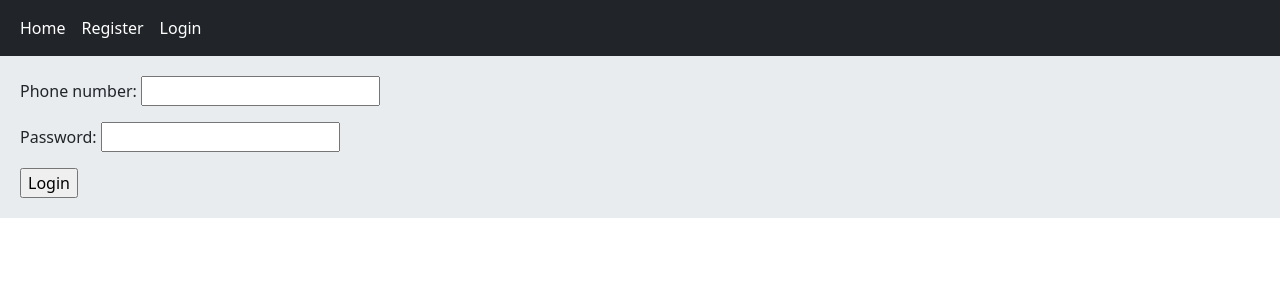
After one commit to Ali-Samaaa/e-commerce, a Django app: page /accounts/login/ in a window 1280 px wide. The commit adds this page. Shown: the top 300 px of the page. Run offline with Django 5.2, Linux system fonts and the light colour scheme.

Commit message:
user login not done

```diff
--- a/accounts/forms.py
+++ b/accounts/forms.py
@@ -58,3 +58,8 @@ class UserRegistrationForm(forms.Form):
 
 class VerifyCodeForm(forms.Form):
     code = forms.IntegerField()
+
+
+class UserLoginFrom(forms.Form):
+    phone_number = forms.CharField(max_length=11)
+    password = forms.CharField(widget=forms.PasswordInput)
--- /dev/null
+++ b/accounts/templates/accounts/login.html
@@ -0,0 +1,8 @@
+{% extends 'base.html' %}
+{% block content %}
+    <form action="" method="post" novalidate>
+        {% csrf_token %}
+        {{ form.as_p }}
+        <input type="submit" value="Login">
+    </form>
+{% endblock %}
--- a/accounts/urls.py
+++ b/accounts/urls.py
@@ -5,4 +5,5 @@ app_name = 'accounts'
 urlpatterns = [
     path('register/', views.UserRegisterView.as_view(), name='user_register'),
     path('verify/', views.UserRegisterVerifyCodeView.as_view(), name='verify_code'),
+    path('login/', views.UserLoginView.as_view(), name='user_login'),
 ]
--- a/accounts/views.py
+++ b/accounts/views.py
@@ -1,8 +1,6 @@
-import datetime
-
 from django.shortcuts import render, redirect
 from django.views import View
-from .forms import UserRegistrationForm, VerifyCodeForm
+from .forms import UserRegistrationForm, VerifyCodeForm, UserLoginFrom
 from utils import send_opt_code
 import random
 from .models import OptCode, User
@@ -67,3 +65,63 @@ class UserRegisterVerifyCodeView(View):
                 messages.error(request, 'this code is wrong.', 'danger')
                 return redirect('accounts:verify_code')
         return redirect('home:home')
+
+
+class UserLoginView(View):
+    form_class = UserLoginFrom
+
+    def get(self, request):
+        form = self.form_class()
+        return render(request, 'accounts/login.html', {'form': form})
+
+    def post(self, request):
+        form = self.form_class(request.POST)
+        if form.is_valid():
+            code = random.randint(1000, 9999)
+            # send_opt_code(form.cleaned_data['phone_number'], code=code)
+            OptCode.objects.create(phone_number=form.cleaned_data['phone_number'], code=code)
+            print('B'*90)
+            print(code)
+            request.session['user_login_info'] = {
+                'phone_number': form.cleaned_data['phone_number'],
+                'password': form.cleaned_data['password']
+            }
+            messages.success(request, 'we send you a sms', 'success')
+            return redirect('accounts:verify_code')
+        return render(request, 'accounts/login.html', {'form': form})
+
+
+class UserLoginVerifyCodeView(View):
+    form_class = VerifyCodeForm
+
+    def get(self, request):
+        form = self.form_class()
+        return render(request, 'accounts/verify.html', {'form': form})
+
+    def post(self, request):
+        user_session = request.session['user_login_info']
+        code = OptCode.objects.filter(phone_number=user_session['code'])
+        form = self.form_class(request.POST)
+        if form.is_valid():
+            cd = form.cleaned_data
+            if cd['code'] == code.code:
+                user = code.values('created')
+                user = list(user)
+                expired = user[0]['created'] + timedelta(minutes=2)
+                print('A'*90)
+                print(code.code)
+                if timezone.now() <= expired:
+                    User.objects.create_user(user_session['phone_number'], user_session['email'],
+                                             user_session['full_name'], user_session['password'])
+                    code.delete()
+                    messages.success(request, 'you logged successfully', 'success')
+                    return redirect('home:home')
+                else:
+                    messages.error(request, 'you code is expired, please try again', 'danger')
+                    code.delete()
+                    return redirect('accounts:user_login')
+            else:
+                messages.error(request, 'this code is wrong', 'danger')
+                return redirect('home:verify_code')
+        else:
+            return redirect('home:home')
--- a/templates/inc/navbar.html
+++ b/templates/inc/navbar.html
@@ -3,6 +3,7 @@
         <div class="navbar-nav">
             <a class="nav-link active" href="{% url 'home:home' %}">Home</a>
             <a class="nav-link active" href="{% url 'accounts:user_register' %}">Register</a>
+            <a class="nav-link active" href="{% url 'accounts:user_login' %}">Login</a>
         </div>
     </div>
 </nav>
```
